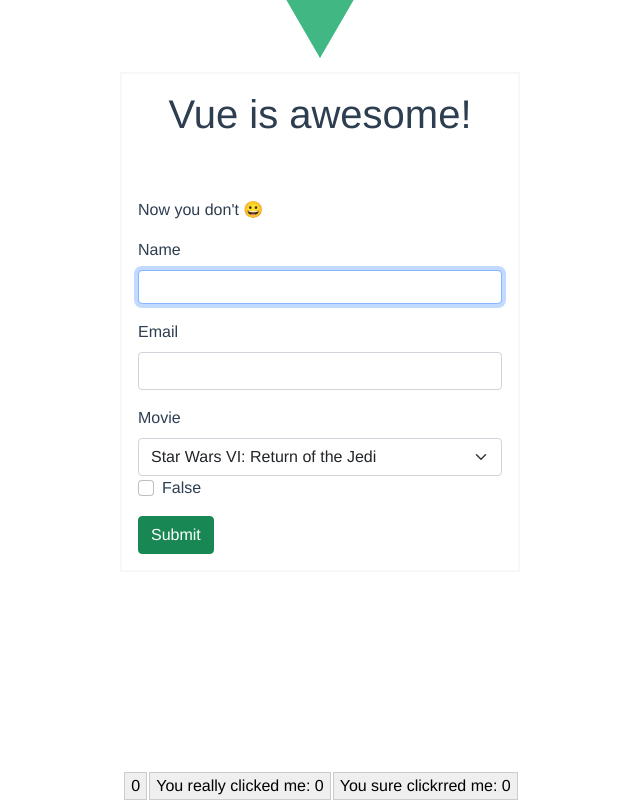
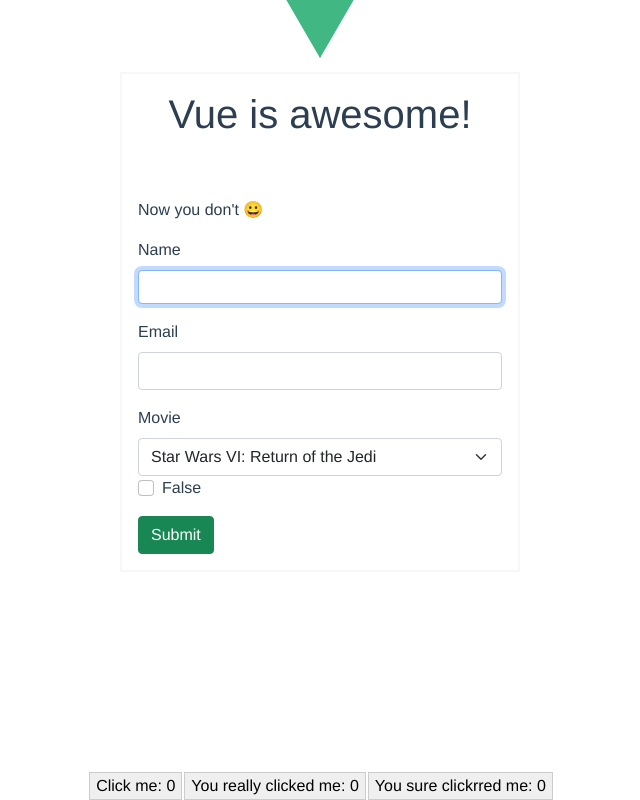
Before and after one commit to guusvandewal/vue, a Vue app: page / in a window 1280 px wide. Shown: the part 188-988 px from the top of the page, without its empty margins (320-960 px from the left). Built offline with nearby package versions, Linux system fonts and the light colour scheme.

Commit message:
Events emitting

```diff
--- a/src/App.vue
+++ b/src/App.vue
@@ -8,7 +8,8 @@ export default {
   },
   data() {
     return {
-     postFontSize: 1
+     postFontSize: 1,
+     msg: 'Click me: '
     }
   },
   methods: {
--- a/src/components/CustomButton.vue
+++ b/src/components/CustomButton.vue
@@ -1,5 +1,5 @@
 <template>
-  <button @click="$emit('enlargeText', 0.1)" v-on:dblclick='count--'>{{ msg }}{{title}} {{count}}</button>
+  <button @click="$emit('enlargeText', 0.1)" v-on:click='count++' v-on:dblclick='count--'>{{ msg }}{{title}} {{count}}</button>
 </template>
 
 <script>
```
